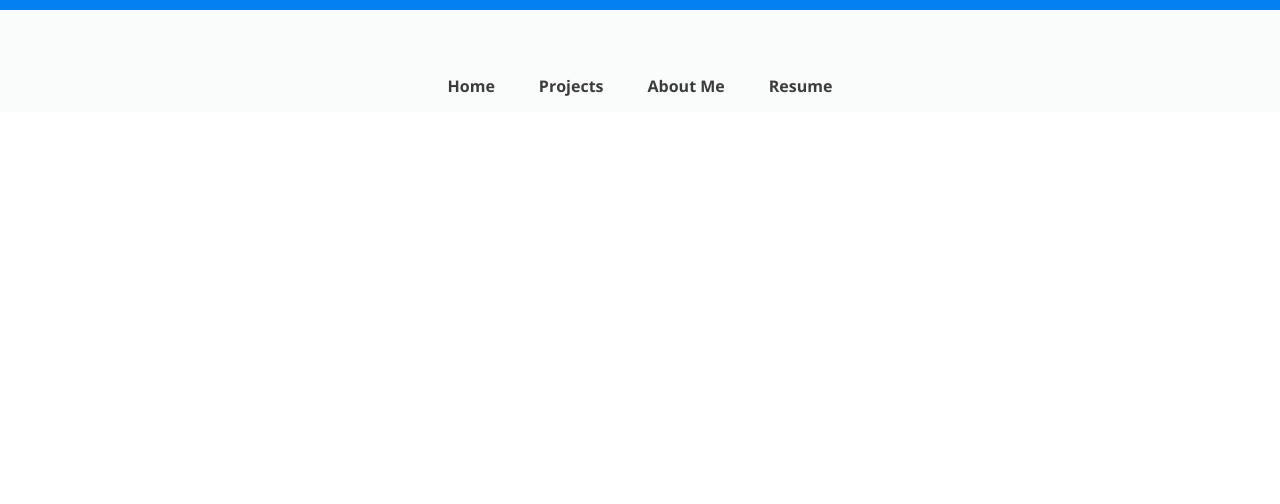
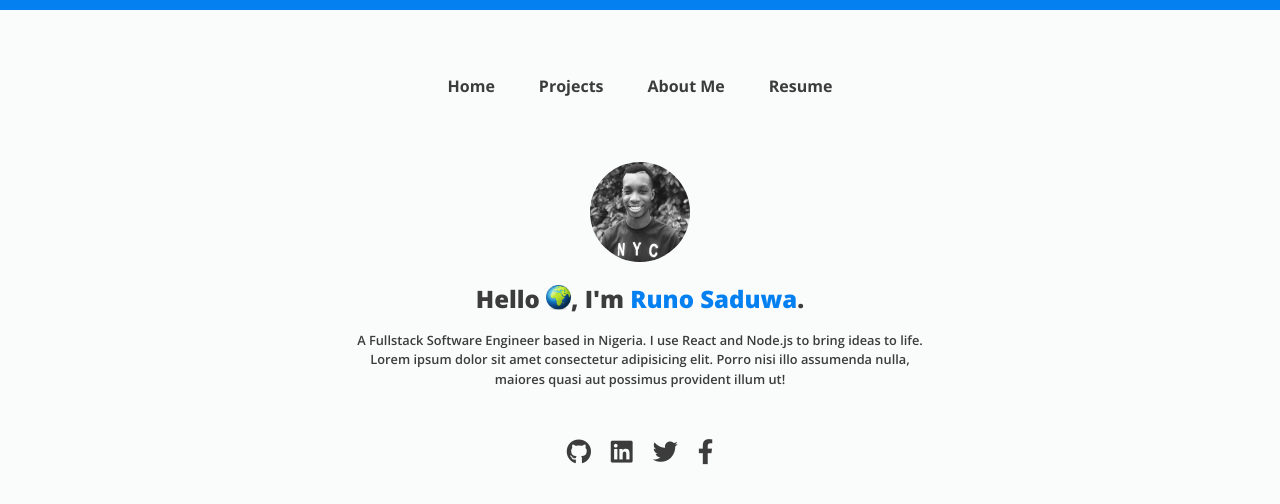
Before and after one commit to Runo-saduwa/my-portfolio, a React (Create React App) app: page / in a window 1280 px wide. Shown: the top 504 px of the page. Built offline with nearby package versions, Linux system fonts and the light colour scheme.

Commit message:
updated components

```diff
--- a/src/App.js
+++ b/src/App.js
@@ -12,7 +12,7 @@
 			<div className="App">
 				<NavBar />
 				<Switch>
-					<Route exact path="/home" component={Home}/>
+					<Route exact path="/" component={Home}/>
 					<Route exact path="/portfolio" component={Portfolio}/>
 				</Switch>
 			</div>
```
